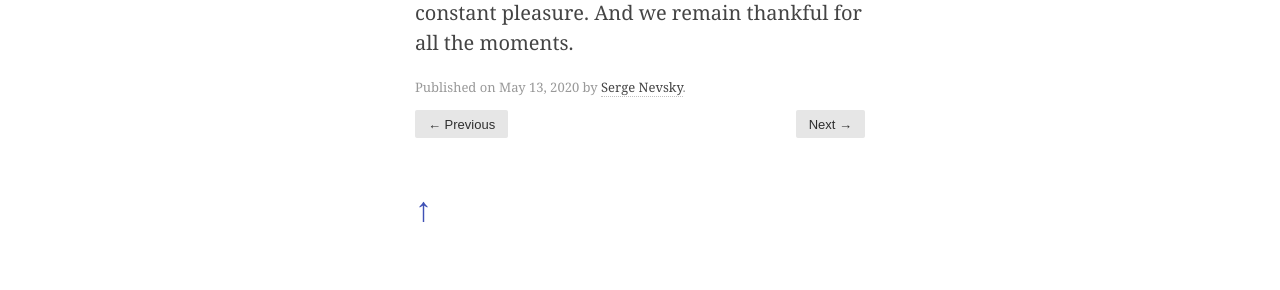
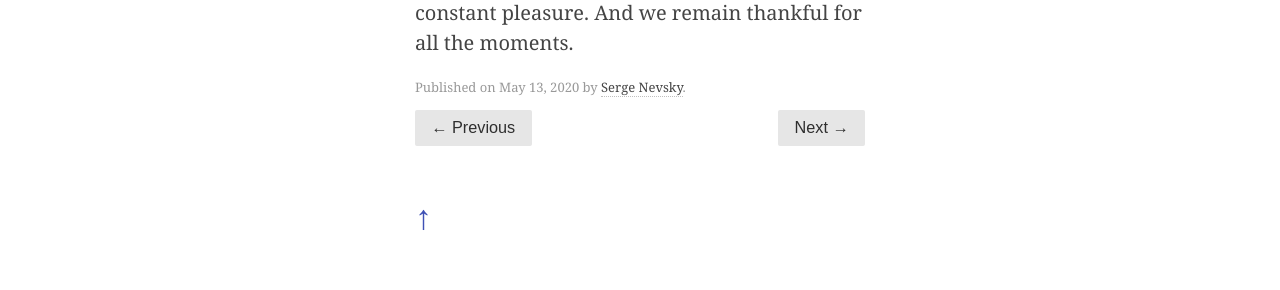
Before and after one commit to Dejital/dejital.github.com, a Jekyll site: the page built from _posts/2020-05-13-maya.md, in a window 1280 px wide. Shown: the part 1248-1538 px from the top of the page. Built offline with Jekyll 4.4.1, drawn with Linux system fonts in a browser that asks for light colours; comment, search, counter and statistics services are not loaded.

Commit message:
make nav buttons bigger

```diff
--- a/_layouts/blog.html
+++ b/_layouts/blog.html
@@ -23,6 +23,9 @@ layout: default
   }
   #blog-header {
     display: block;
+  }
+  nav .pure-button {
+    font-size: 125%;
   }
 
   .highlight  { background: #ffffff; }
```
